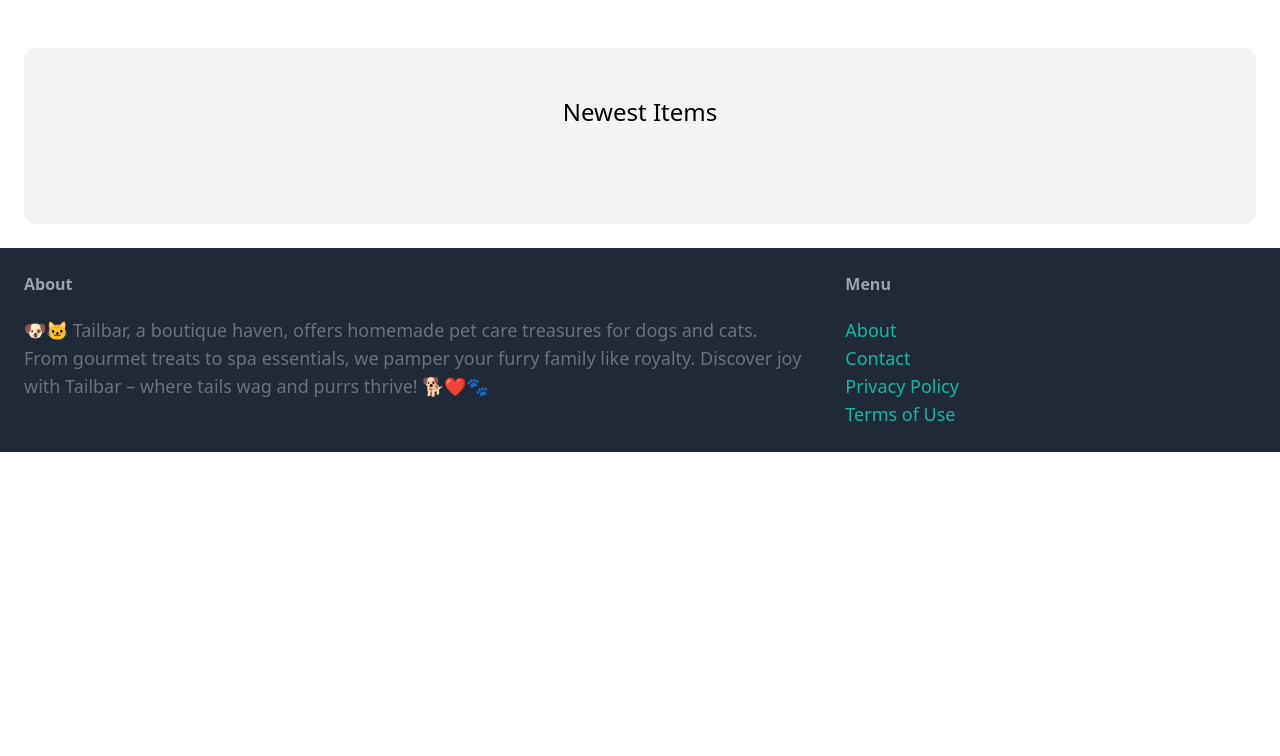
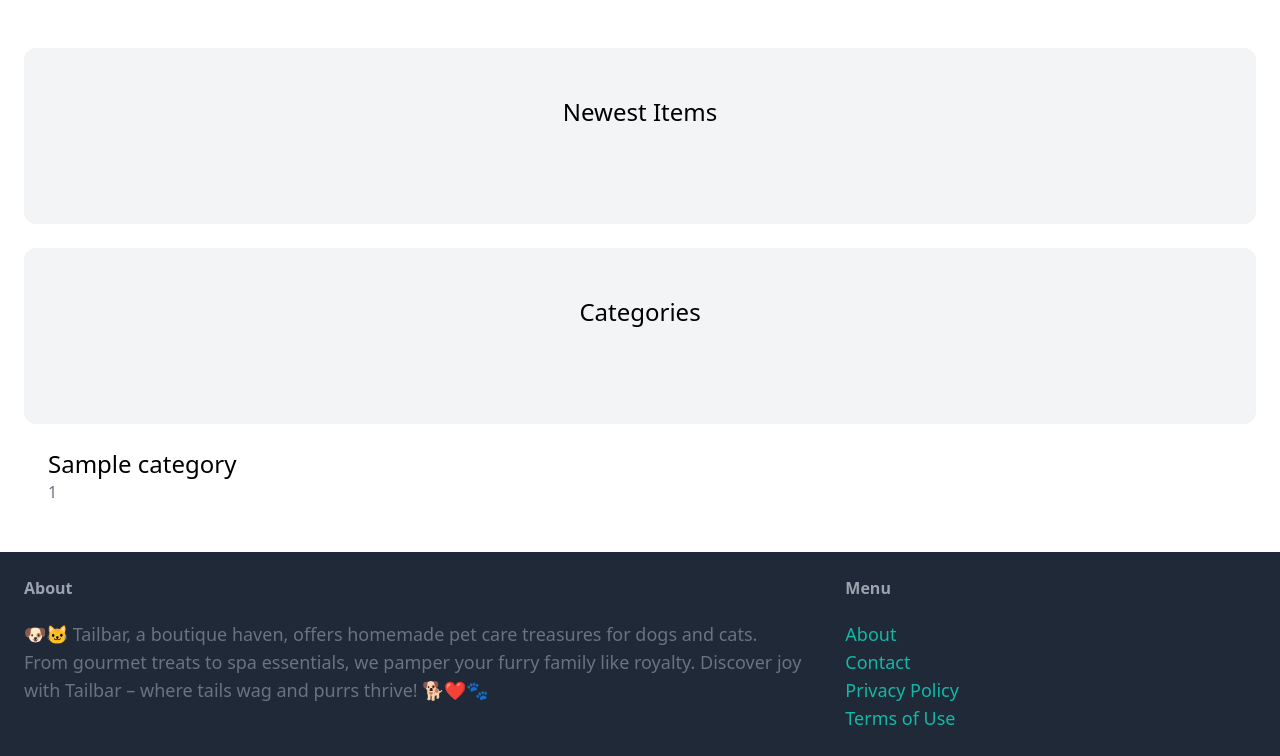
Before and after one commit to iamlydial/tailbar, a Django app: page / in a window 1280 px wide. Shown: the part 77-833 px from the top of the page. Before the commit the page ends 529 px from the top, so only its background shows below. Run offline with Django 4.2, Linux system fonts and the light colour scheme; tables that the repository leaves empty hold one stand-in row (values such as "Sample post"); some libraries are stand-ins or nearby versions.

Commit message:
added products and categories on the homepage

```diff
--- a/tailbar/core/templates/core/index.html
+++ b/tailbar/core/templates/core/index.html
@@ -2,4 +2,34 @@
 <div class="mt-6 px-6 py-12 bg-gray-100 rounded-xl">
   <h2 class="mb-12 text-2xl text-center">Newest Items</h2>
 </div>
+<div class="grid" grid-cols-3 gap-3>
+  {% for item in items %}
+  <div>
+    <a href="">
+      <div>
+        <img src="{{ item.image.url }}" class="rounded-t-xl" />
+      </div>
+      <div class="p-6 bg-white rounded-b-xl">
+        <h2 class="text-2xl">{{ item.name }}</h2>
+        <p class="text-gray-500">Price: {{ item.price }}</p>
+      </div>
+    </a>
+  </div>
+  {% endfor %}
+</div>
+<div class="mt-6 px-6 py-12 bg-gray-100 rounded-xl">
+  <h2 class="mb-12 text-2xl text-center">Categories</h2>
+</div>
+<div class="grid" grid-cols-3 gap-3>
+  {% for category in categories %}
+  <div>
+    <a href="#">
+      <div class="p-6 bg-white rounded-b-xl">
+        <h2 class="text-2xl">{{ category.name }}</h2>
+        <p class="text-gray-500">{{ category.items.count }}</p>
+      </div>
+    </a>
+  </div>
+  {% endfor %}
+</div>
 {% endblock %}
--- a/tailbar/tailbar/urls.py
+++ b/tailbar/tailbar/urls.py
@@ -1,19 +1,5 @@
-"""
-URL configuration for tailbar project.
-
-The `urlpatterns` list routes URLs to views. For more information please see:
-    https://docs.djangoproject.com/en/4.2/topics/http/urls/
-Examples:
-Function views
-    1. Add an import:  from my_app import views
-    2. Add a URL to urlpatterns:  path('', views.home, name='home')
-Class-based views
-    1. Add an import:  from other_app.views import Home
-    2. Add a URL to urlpatterns:  path('', Home.as_view(), name='home')
-Including another URLconf
-    1. Import the include() function: from django.urls import include, path
-    2. Add a URL to urlpatterns:  path('blog/', include('blog.urls'))
-"""
+from django.conf import settings
+from django.conf.urls.static import static
 from django.contrib import admin
 from django.urls import path
 
@@ -23,4 +9,4 @@
     path('', index, name='index'),
     path('contact/', contact, name='contact'),
     path("admin/", admin.site.urls),
-]
+] + static(settings.MEDIA_URL, document_root =settings.MEDIA_ROOT)
```
